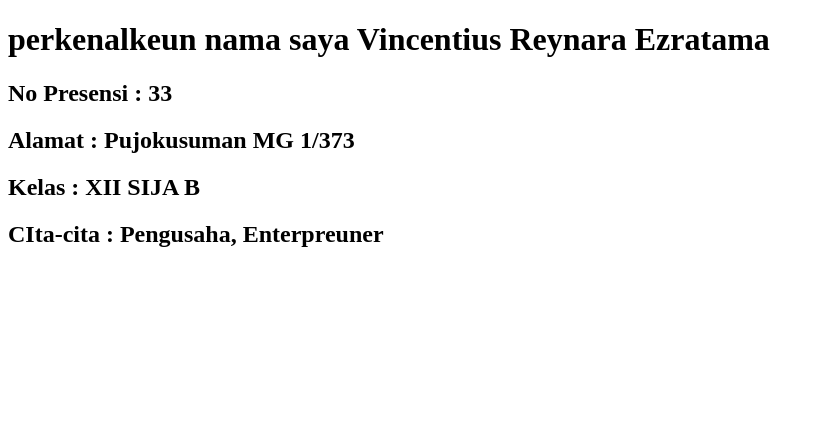
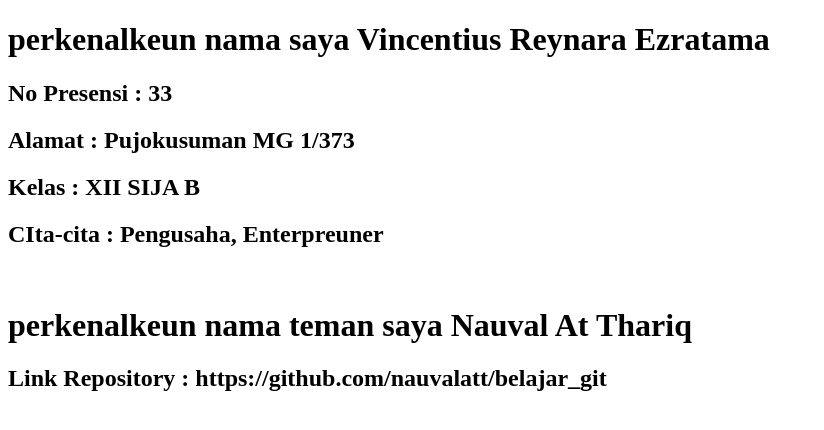
Before and after one commit to reynarasija/belajar_git, a plain HTML site: page index.html in a window 1280 px wide. Shown: the whole page, without its empty margins (0-824 px from the left). Drawn offline with Linux system fonts and the light colour scheme.

Commit message:
nambahin nama teman

```diff
--- a/index.html
+++ b/index.html
@@ -11,5 +11,8 @@
     <h2>Alamat : Pujokusuman MG 1/373</h2>
     <h2>Kelas : XII SIJA B</h2>
     <h2>CIta-cita : Pengusaha, Enterpreuner</h2>
+    <br>
+    <h1>perkenalkeun nama teman saya Nauval At Thariq</h1>
+    <h2>Link Repository : https://github.com/nauvalatt/belajar_git</h2>
 </body>
 </html>
```
